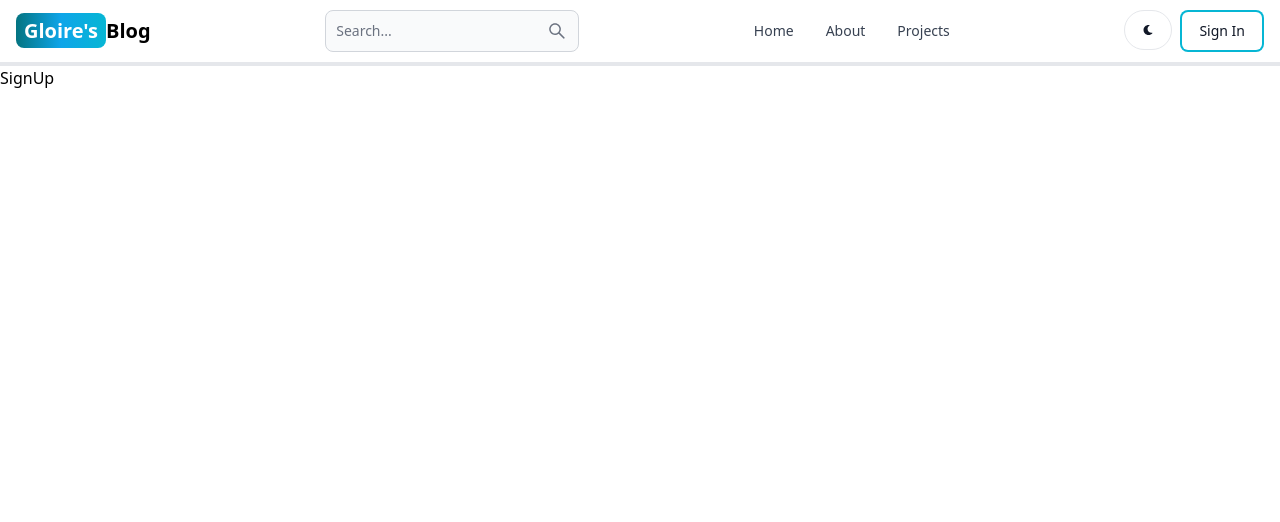
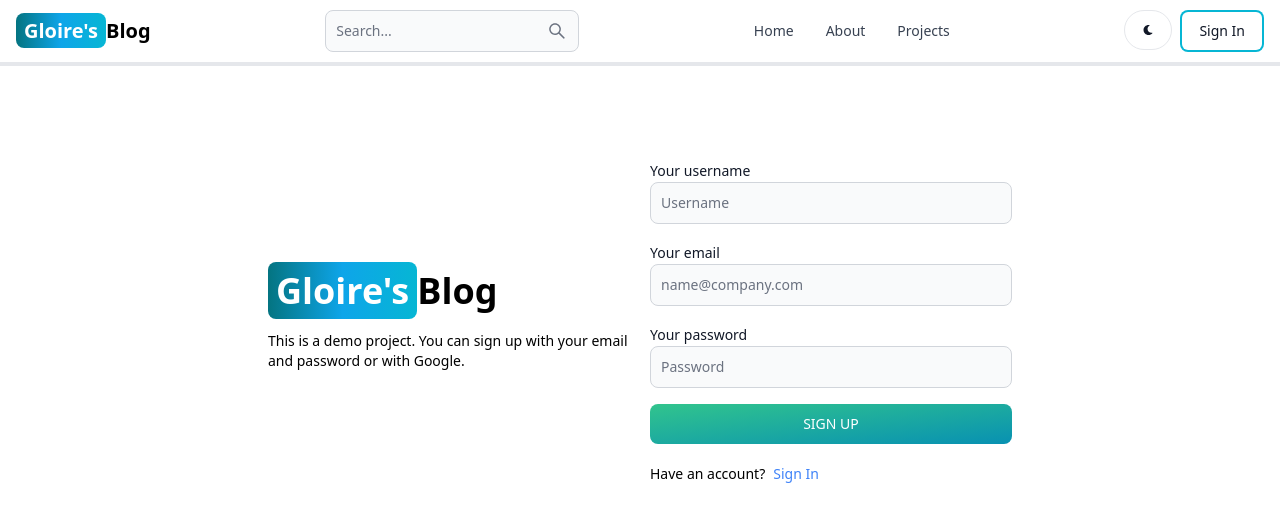
Before and after one commit to Gloire-beya/gloire-blog, a React (Vite) app in the folder client/: page /sign-up in a window 1280 px wide. Shown: the top 522 px of the page. Built offline with nearby package versions, Linux system fonts and the light colour scheme.

Commit message:
Create sign up page ui

```diff
--- a/client/src/pages/SignUp.jsx
+++ b/client/src/pages/SignUp.jsx
@@ -1,7 +1,50 @@
-import React from 'react'
+import { Button, Label, TextInput } from 'flowbite-react';
+import { Link } from 'react-router-dom';
 
 export default function SignUp() {
   return (
-    <div>SignUp</div>
+    <div className='min-h-screen mt-20'>
+      <div className='flex p-3 max-w-3xl mx-auto flex-col md:flex-row md:items-center gap-5'>
+        {/* left */}
+        <div className='flex-1'>
+          <Link to='/' className='font-bold dark:text-white text-4xl'>
+            <span className='px-2 py-1 bg-gradient-to-r from-teal-600 via-sky-500 to-cyan-500 rounded-lg text-white'>
+              Gloire's
+            </span>
+            Blog
+          </Link>
+          <p className='text-sm mt-5'>
+            This is a demo project. You can sign up with your email and password
+            or with Google.
+          </p>
+        </div>
+        {/* right */}
+        <div className='flex-1'>
+          <form className='flex flex-col gap-4'>
+            <div>
+              <Label value='Your username' />
+              <TextInput type='text' placeholder='Username' id='username' />
+            </div>
+            <div>
+              <Label value='Your email' />
+              <TextInput type='text' placeholder='name@company.com' id='email' />
+            </div>
+            <div>
+              <Label value='Your password' />
+              <TextInput type='password' placeholder='Password' id='password' />
+            </div>
+            <Button className='uppercase' gradientDuoTone='greenToBlue' type='submit'>
+              Sign Up
+            </Button>
+          </form>
+          <div className="flex gap-2 text-sm mt-5">
+            <span>Have an account?</span>
+            <Link to='/sign-in' className='text-blue-500'>
+              Sign In
+            </Link>
+          </div>
+        </div>
+      </div>
+    </div>
   )
 }
```
